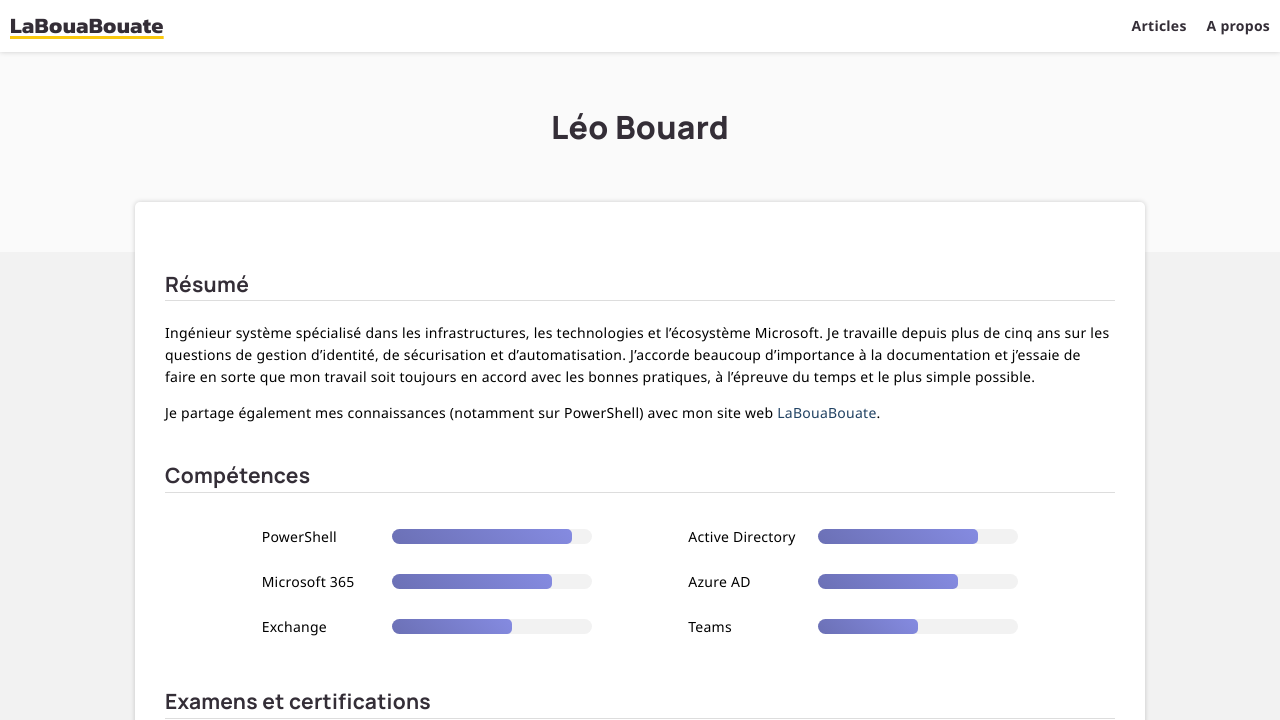
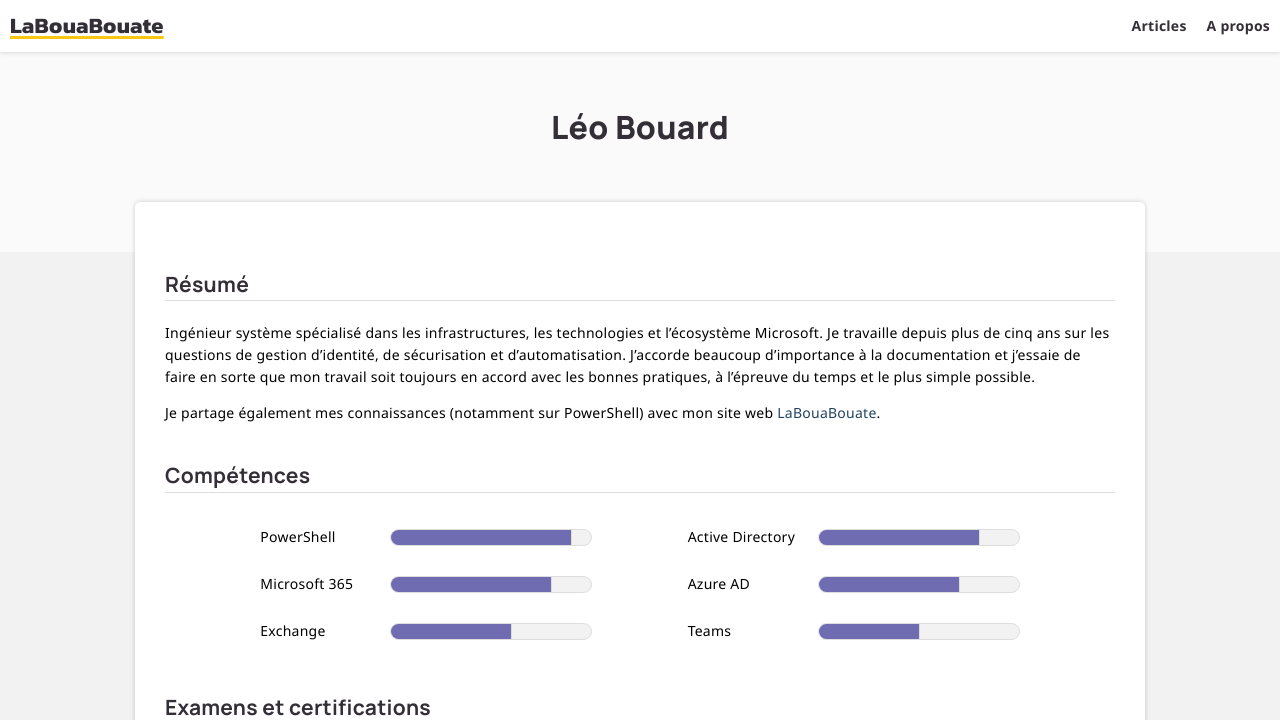
Before and after one commit to leobouard/leobouard.github.io, a Jekyll site: the page built from cv.md, in a window 1280 px wide. Shown: the top 720 px of the page. Built offline with Jekyll 4.4.1, drawn with Linux system fonts in a browser that asks for light colours; nearby versions of some CDN libraries; some web fonts are replaced; grey boxes are pictures that could not be loaded.

Commit message:
Update cv.scss

```diff
--- a/assets/css/cv.scss
+++ b/assets/css/cv.scss
@@ -112,10 +112,11 @@ span.certifStatusActive {
     position: relative;
     overflow: hidden;
     display: inline-block;
+    border: 1px solid #ddd;
 }
 
 .progressBarContent {
     height: 100%;
-    background: linear-gradient(45deg, #6B70B5 0%, #858BE1 100%);
-    border-radius: 5px;
+    background: #6f6cb1;
+    border-right: 1px solid #ddd;
 }
```
